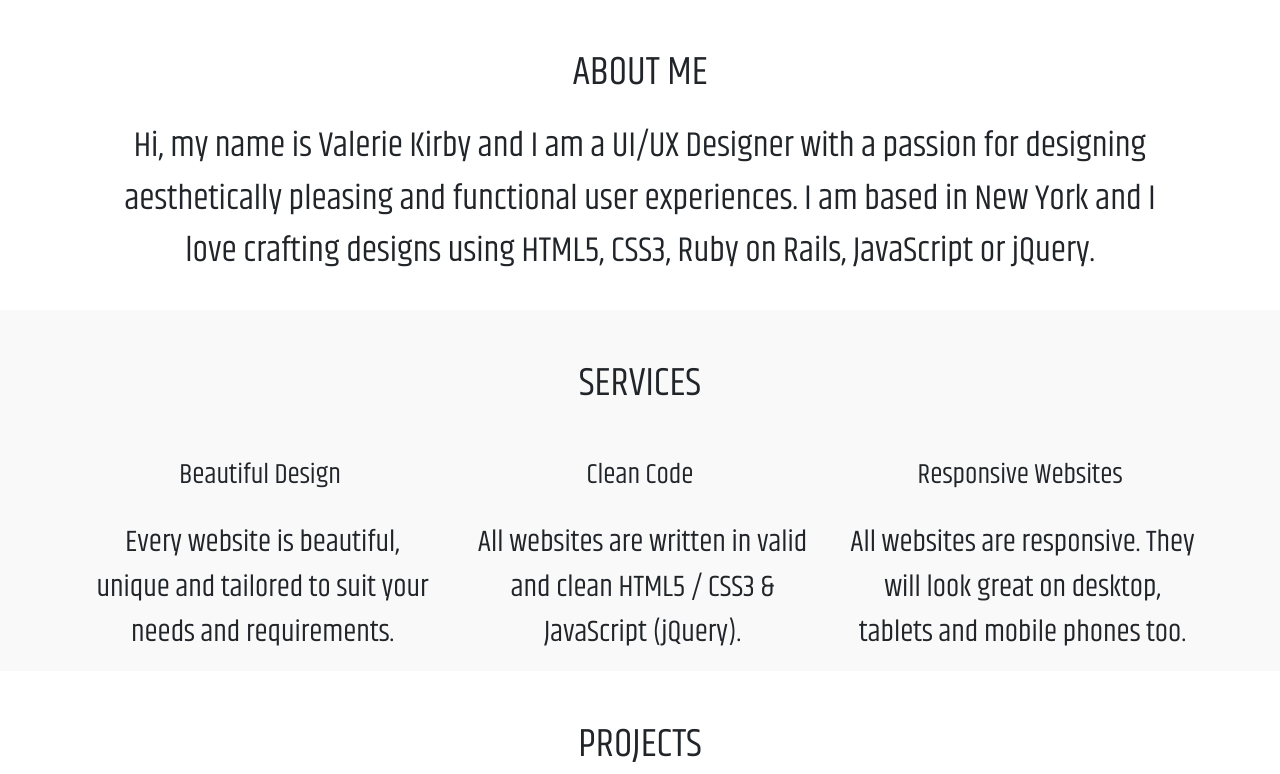
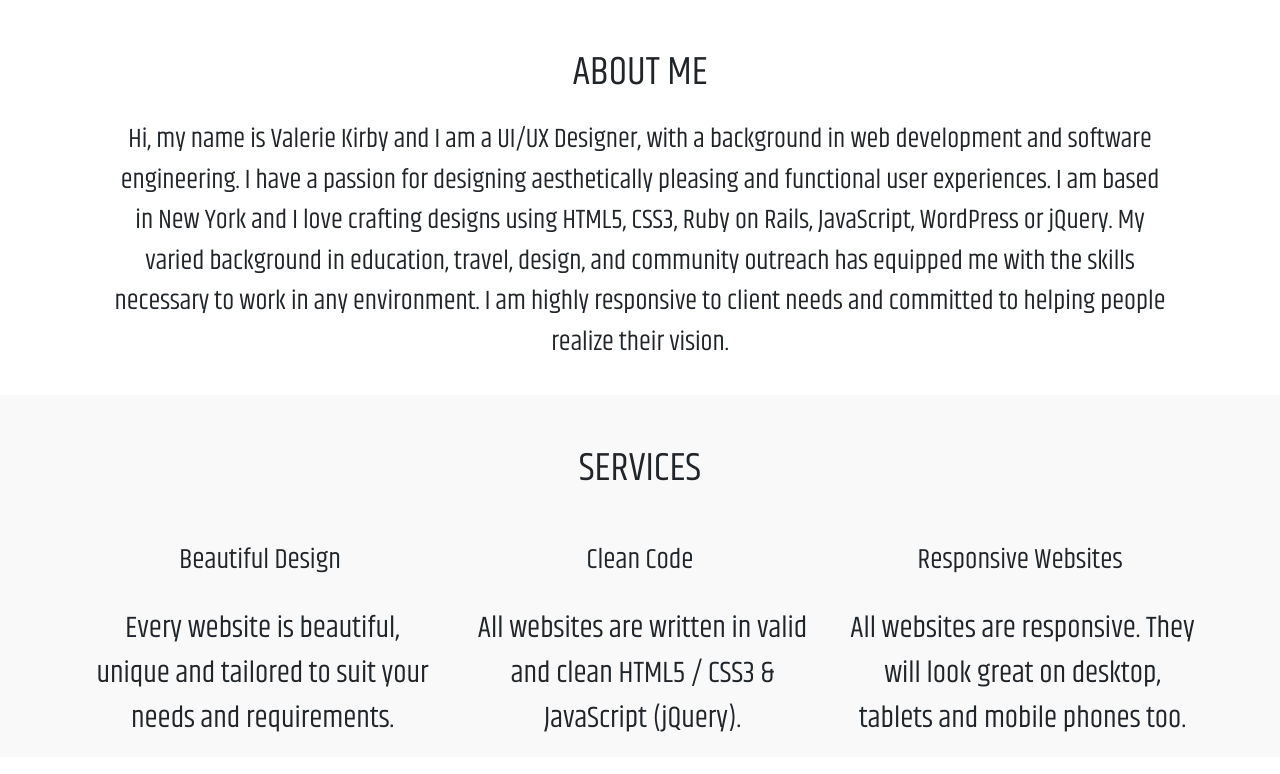
Before and after one commit to vpkirby002/portfolio2, a PHP site: page / in a window 1280 px wide. Shown: the part 651-1425 px from the top of the page. Run offline with PHP 8.4, Linux system fonts and the light colour scheme; some libraries are stand-ins or nearby versions.

Commit message:
updates
updated About Me Section

```diff
--- a/index.html
+++ b/index.html
@@ -18,8 +18,6 @@
   <link rel="stylesheet" href="style.css" />
 
 </head>
-
-
 
 
 <!-- Hamburger menu code from codepen -->
@@ -71,7 +69,7 @@
 
     <br>
   <br>
-  Software Engineer</h1>
+  Web Developer</h1>
     </section>
 
     <section id="about" class="sec-about">
@@ -80,7 +78,7 @@
 
         <div class="row">
           <!-- <div class="col-sm-6 col-sm-offset-3"> -->
-          <p id="hello">Hi, my name is Valerie Kirby and I am a UI/UX Designer with a passion for designing aesthetically pleasing and functional user experiences. I am based in New York and I love crafting designs using HTML5, CSS3, Ruby on Rails, JavaScript or jQuery.
+          <p id="hello">Hi, my name is Valerie Kirby and I am a UI/UX Designer, with a background in web development and software engineering. I have a passion for designing aesthetically pleasing and functional user experiences. I am based in New York and I love crafting designs using HTML5, CSS3, Ruby on Rails, JavaScript, WordPress or jQuery. My varied background in education, travel, design, and community outreach has equipped me with the skills necessary to work in any environment. I am highly responsive to client needs and committed to helping people realize their vision.
             <!-- <a href="#">English</a> or <a href="#">Czech</a> version. If you want to hire me or just to talk, <a class="js-connect" href="#footer">connect</a> with me. --></p>
 
             <p> <link href="app.plum.io/profile/vibrantlyvalerie" </p>
--- a/style.css
+++ b/style.css
@@ -74,7 +74,7 @@ p {
 }
 
 p#hello {
-  font-size: 35px;
+  font-size: 27px;
   text-align: center;
   padding-left: 40px;
   padding-right: 40px;
```
